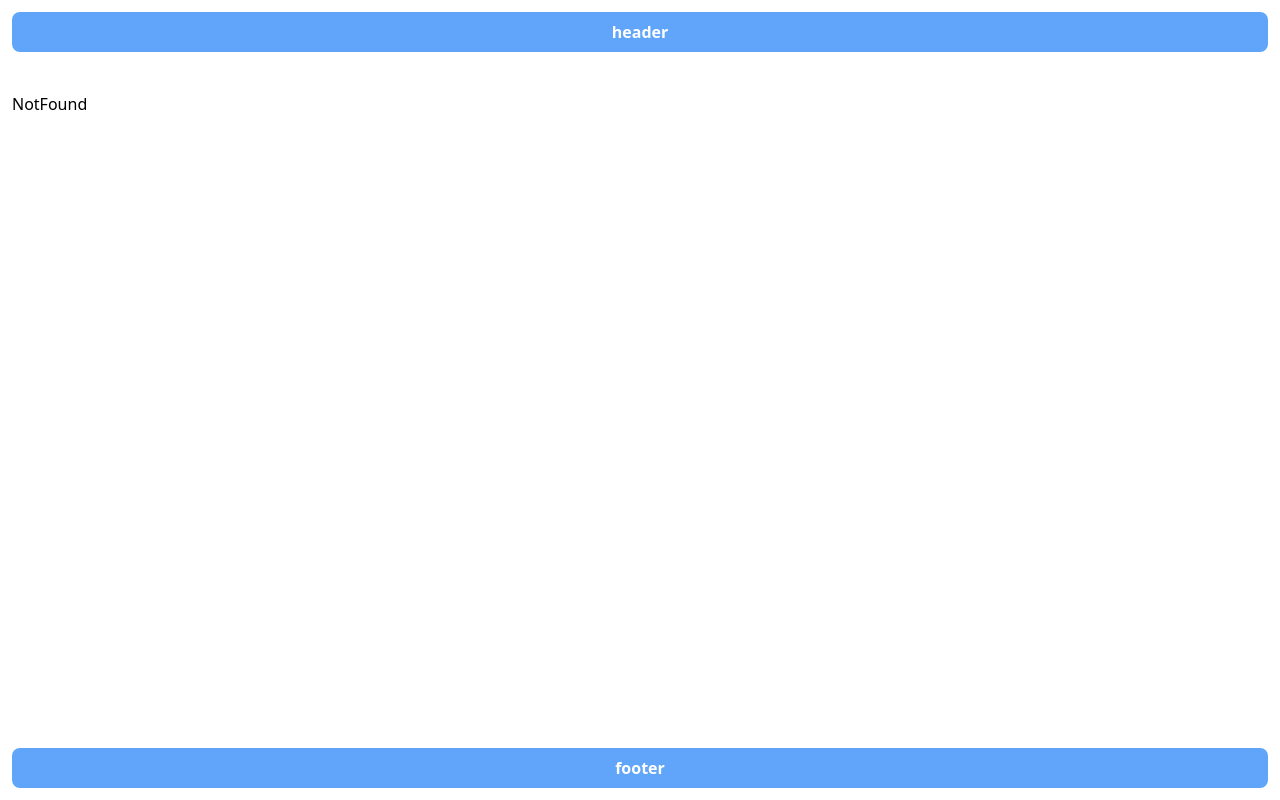
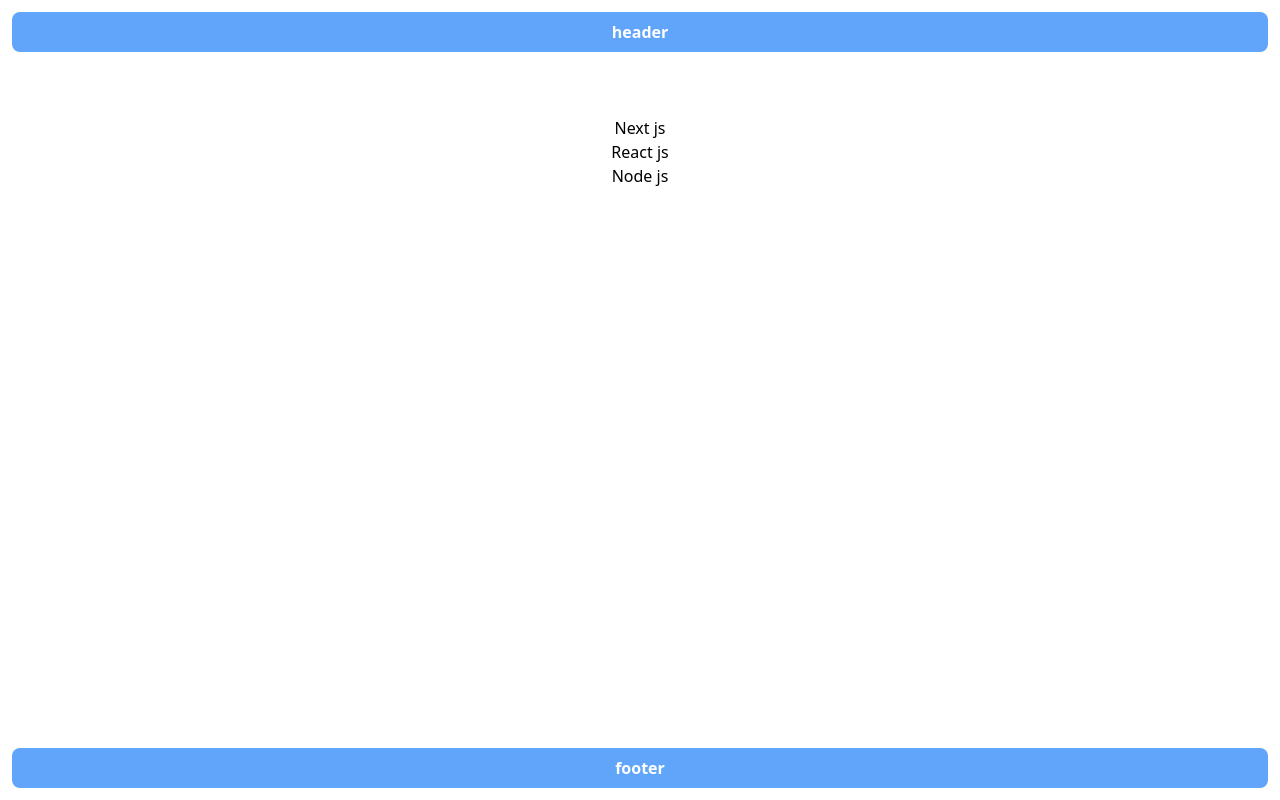
Before and after one commit to javadyousefi1/next-practice, a Next.js app: page /client in a window 1280 px wide. Before the commit this address had no page. Built offline with nearby package versions, Linux system fonts and the light colour scheme; data requests are answered from the project's data file.

Commit message:
learn swr

```diff
--- a/db.json
+++ b/db.json
@@ -3,7 +3,7 @@
     {
       "id": 1,
       "title": "Next js",
-      "cost": 85
+      "cost": 8500
     },
     {
       "id": 2,
--- a/package.json
+++ b/package.json
@@ -7,14 +7,15 @@
     "build": "next build",
     "start": "next start",
     "lint": "next lint",
-    "server" : "npx json-server db.json -p 4000"
+    "server": "npx json-server db.json -p 4000"
   },
   "dependencies": {
     "axios": "^1.6.2",
     "json-server": "^0.17.4",
     "next": "14.0.3",
     "react": "^18",
-    "react-dom": "^18"
+    "react-dom": "^18",
+    "swr": "^2.2.4"
   },
   "devDependencies": {
     "@types/node": "20.10.4",
--- /dev/null
+++ b/pages/client/index.js
@@ -0,0 +1,32 @@
+import useSWR from "swr";
+import axios from "axios";
+const ClientFetching = () => {
+  const fetcher = async () => {
+    const { data } = await axios.get("http://localhost:4000/posts");
+
+    return data;
+  };
+
+  const { data, error, isLoading } = useSWR("getData", fetcher);
+
+  console.log(data);
+
+  return (
+    <>
+      <h1 className="text-center bg-red-40 text-white rounded-md mt-4">
+        Client side data fetching :
+      </h1>
+      <div className="flex justify-cetner items-center flex-col">
+        {isLoading && "loading"}
+        {data &&
+          data.map((item) => (
+            <div className="block" key={item.id}>
+              {item.title}
+            </div>
+          ))}
+      </div>
+    </>
+  );
+};
+
+export default ClientFetching;
--- a/pages/isr/index.js
+++ b/pages/isr/index.js
@@ -1,7 +1,6 @@
 import axios from "axios";
 
 const Isr = ({ data }) => {
-  console.log(data);
 
   return (
     <>
```
Also changed, not shown: 1 other file (tests, documents, lock files or other folders).
